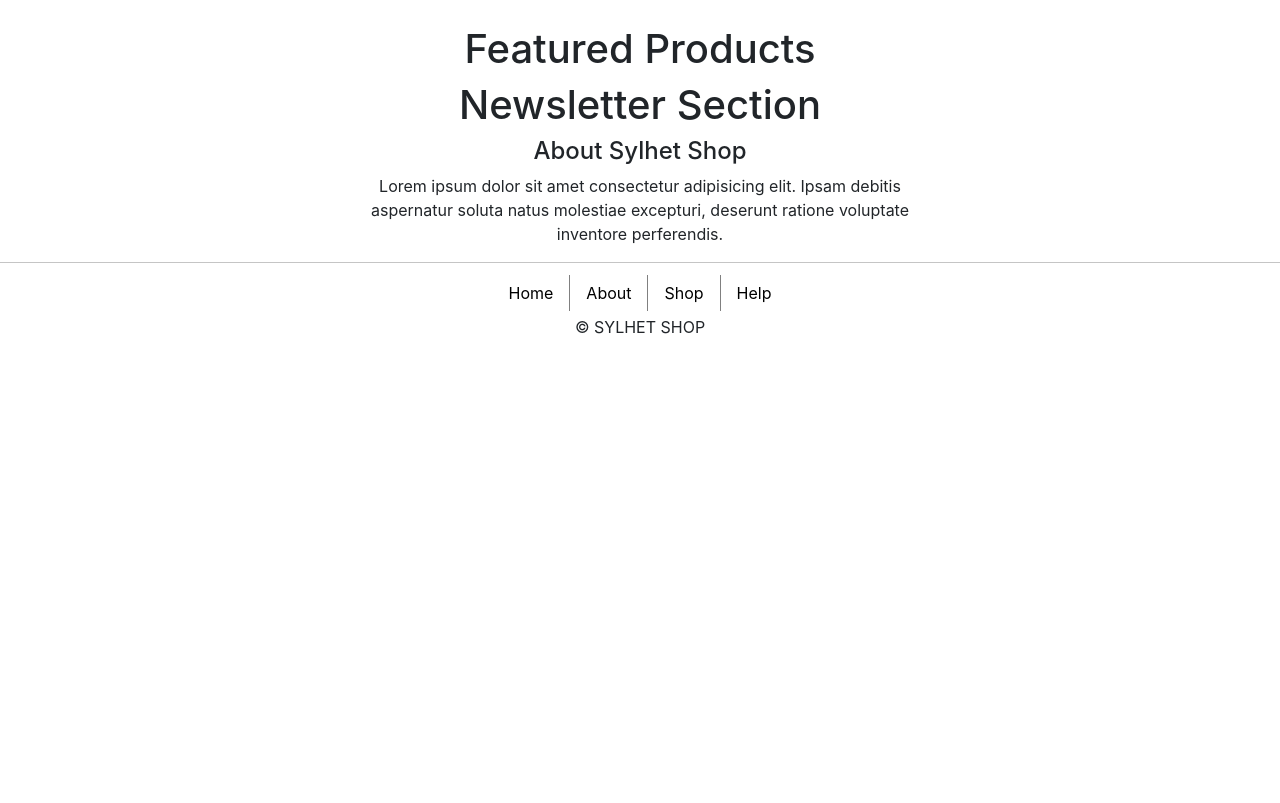
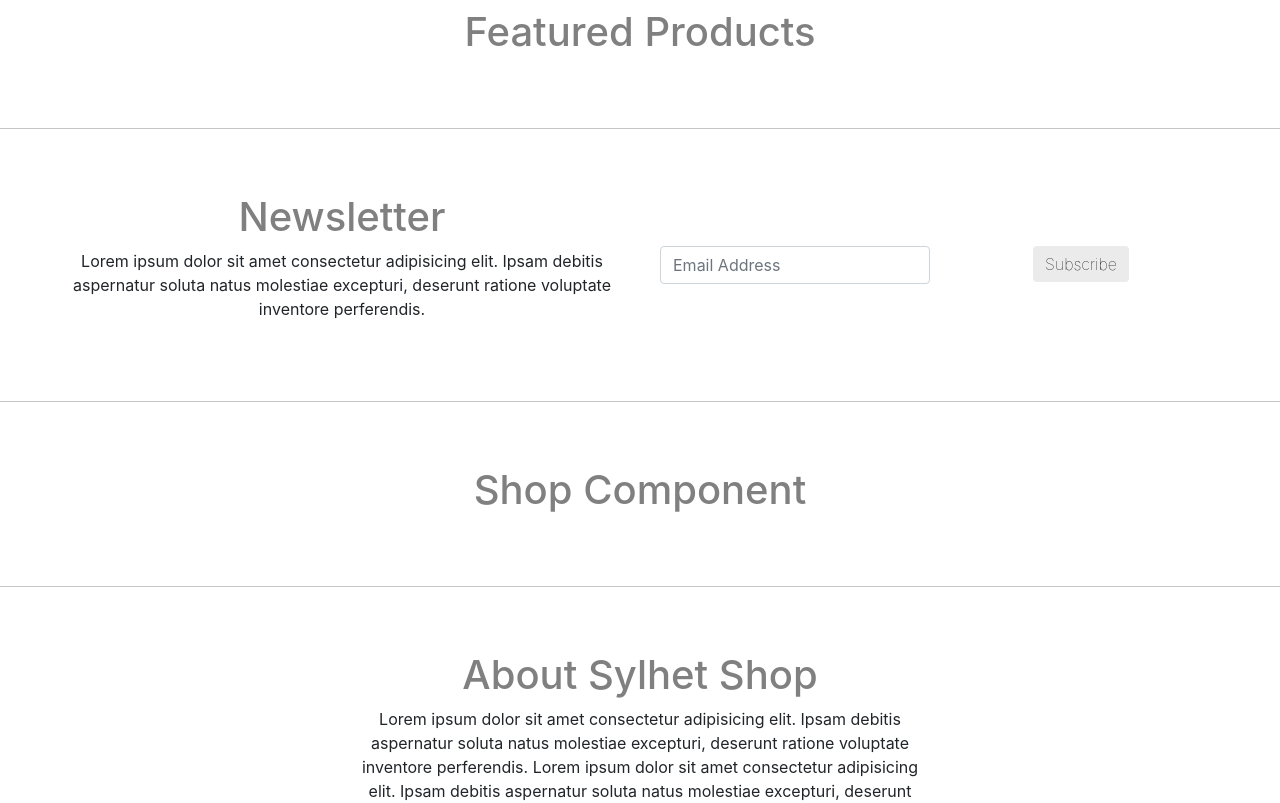
Before and after one commit to masrur-sakib/react-redux-ecommerce-sylhet-shop, a React (Create React App) app: page / in a window 1280 px wide. Shown: the part 720-1523 px from the top of the page. Before the commit the page ends 1075 px from the top, so only its background shows below. Built offline with nearby package versions, Linux system fonts and the light colour scheme.

Commit message:
Newsletter Done

```diff
--- a/src/component/Footer/Footer.css
+++ b/src/component/Footer/Footer.css
@@ -6,7 +6,6 @@
 .footer a{
     display: inline;
     color: black;
-    /* padding: 30px; */
     line-height: 2.6;
     border-right: 1px solid grey;
 }
--- a/src/component/MockupOne/About/About.css
+++ b/src/component/MockupOne/About/About.css
@@ -1,5 +1,15 @@
 .about-section{
-    margin: auto;
-    width: 50%;
+    padding: 5%;
+    width: 100%;
+    border-top: 1px solid #80808075;
+    display: flex;
+    justify-content: center;
     text-align: center;
 }
+.about-section h1{
+    font-size: 40px;
+    color: grey;
+}
+.about-section-description{
+    width: 50%;
+}
--- a/src/component/MockupOne/About/About.js
+++ b/src/component/MockupOne/About/About.js
@@ -3,9 +3,11 @@
 
 const About = () => {
     return (
-        <div className="about-section">
-            <h4>About Sylhet Shop</h4>
-            <p>Lorem ipsum dolor sit amet consectetur adipisicing elit. Ipsam debitis aspernatur soluta natus molestiae excepturi, deserunt ratione voluptate inventore perferendis.</p>
+        <div id="about" className="about-section">
+            <div className="about-section-description">
+                <h1 className="about-section-tagline">About Sylhet Shop</h1>
+                <p>Lorem ipsum dolor sit amet consectetur adipisicing elit. Ipsam debitis aspernatur soluta natus molestiae excepturi, deserunt ratione voluptate inventore perferendis. Lorem ipsum dolor sit amet consectetur adipisicing elit. Ipsam debitis aspernatur soluta natus molestiae excepturi, deserunt ratione voluptate inventore perferendis.</p>
+            </div>
         </div>
     );
 };
--- a/src/component/MockupOne/FeaturedProducts/FeaturedProducts.css
+++ b/src/component/MockupOne/FeaturedProducts/FeaturedProducts.css
@@ -0,0 +1,8 @@
+.featured-products-section{
+    padding: 5%;
+    border-top: 1px solid #80808075;
+}
+.featured-products-section h1{
+    font-size: 40px;
+    color: grey;
+}
--- a/src/component/MockupOne/FeaturedProducts/FeaturedProducts.js
+++ b/src/component/MockupOne/FeaturedProducts/FeaturedProducts.js
@@ -3,7 +3,7 @@
 
 const FeaturedProducts = () => {
     return (
-        <div>
+        <div className="featured-products-section">
             <h1>Featured Products</h1>
         </div>
     );
--- a/src/component/MockupOne/Home/Home.js
+++ b/src/component/MockupOne/Home/Home.js
@@ -3,16 +3,18 @@
 import TopSection from '../TopSection/TopSection';
 import FeaturedProducts from '../FeaturedProducts/FeaturedProducts';
 import Newsletter from '../Newsletter/Newsletter';
+import Shop from '../Shop/Shop';
 import About from '../About/About';
 import ProductsData from '../../../data/ProductsData/ProductsData'
 
 const Home = () => {
     const [products] = useState(ProductsData);
     return (
-        <div className="container">
+        <div>
             <TopSection products={products}></TopSection>
             <FeaturedProducts products={products}></FeaturedProducts>
             <Newsletter></Newsletter>
+            <Shop></Shop>
             <About></About>
         </div>
     );
--- a/src/component/MockupOne/Newsletter/Newsletter.css
+++ b/src/component/MockupOne/Newsletter/Newsletter.css
@@ -0,0 +1,29 @@
+.newsletter-section{
+    padding: 5%;
+    display: flex;
+    justify-content: space-between;
+    align-items: center;
+    border-top: 1px solid #80808075;
+}
+.newsletter-left-section{
+    width: 50%;
+    padding-right: 20px;
+}
+.newsletter-right-section{
+    width: 50%;
+    padding-left: 20px;
+}
+.newsletter-section-tagline{
+    font-size: 40px;
+    color: grey;
+}
+.newsletter-form{
+    display: flex;
+    justify-content: flex-end;
+}
+.subscribe-button{
+    background-color: #EBEBEB;
+    color: black;
+    font-weight: 100;
+    border: none;
+}
--- a/src/component/MockupOne/Newsletter/Newsletter.js
+++ b/src/component/MockupOne/Newsletter/Newsletter.js
@@ -1,10 +1,25 @@
 import React from 'react';
-import './Newsletter';
+import './Newsletter.css';
 
 const Newsletter = () => {
     return (
         <div>
-            <h1>Newsletter Section</h1>
+            <div className="newsletter-section">
+                <div className="newsletter-left-section">
+                    <h1 className="newsletter-section-tagline">Newsletter</h1>
+                    <p>Lorem ipsum dolor sit amet consectetur adipisicing elit. Ipsam debitis aspernatur soluta natus molestiae excepturi, deserunt ratione voluptate inventore perferendis.</p>
+                </div>
+                <div className="newsletter-right-section">
+                    <form className="row g-3 newsletter-form">
+                        <div className="col">
+                            <input type="email" className="form-control" placeholder="Email Address" aria-label="Email Address"></input>
+                        </div>
+                        <div className="col">
+                            <button type="submit" className="btn btn-secondary subscribe-button">Subscribe</button>
+                        </div>
+                    </form>
+                </div>
+            </div>
         </div>
     );
 };
--- a/src/component/MockupOne/Shop/Shop.css
+++ b/src/component/MockupOne/Shop/Shop.css
@@ -0,0 +1,8 @@
+.shop-section{
+    padding: 5%;
+    border-top: 1px solid #80808075;
+}
+.shop-section{
+    font-size: 40px;
+    color: grey;
+}
--- a/src/component/MockupOne/Shop/Shop.js
+++ b/src/component/MockupOne/Shop/Shop.js
@@ -3,7 +3,7 @@
 
 const Shop = () => {
     return (
-        <div>
+        <div id="shop" className="shop-section">
             <h1>Shop Component</h1>
         </div>
     );
--- a/src/component/MockupOne/TopSection/TopSection.css
+++ b/src/component/MockupOne/TopSection/TopSection.css
@@ -1,5 +1,5 @@
 .top-section{
-    padding: 10%;
+    padding: 5%;
     display: flex;
     flex-direction: column;
     justify-content: center;
--- a/src/component/MockupTwo/Cart/Cart.js
+++ b/src/component/MockupTwo/Cart/Cart.js
@@ -2,7 +2,6 @@
 import './Cart.css';
 import ShoppingCart from '../ShoppingCart/ShoppingCart';
 import Summary from '../Summary/Summary';
-import Footer from '../../Footer/Footer';
 
 const Cart = () => {
     return (
```
Also changed, not shown: 1 other file (tests, documents, lock files or other folders).
